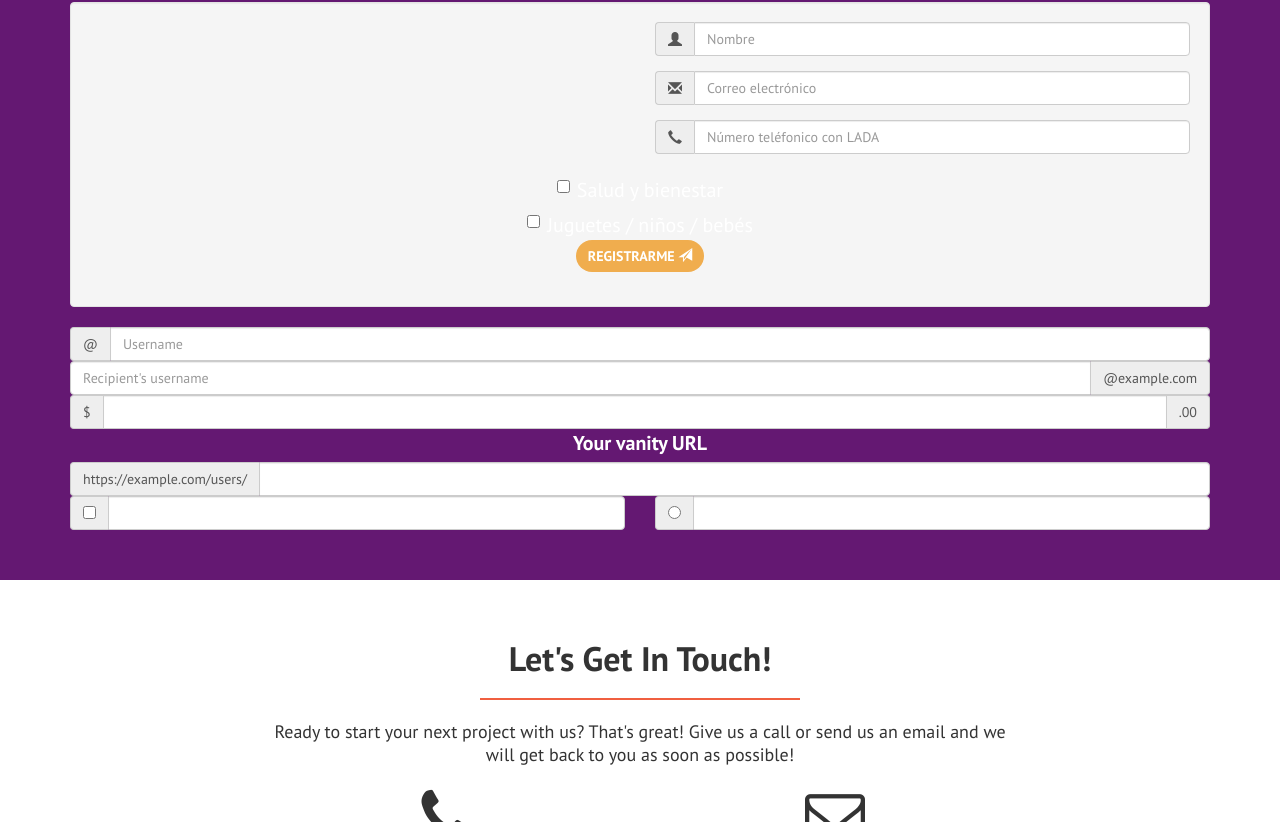
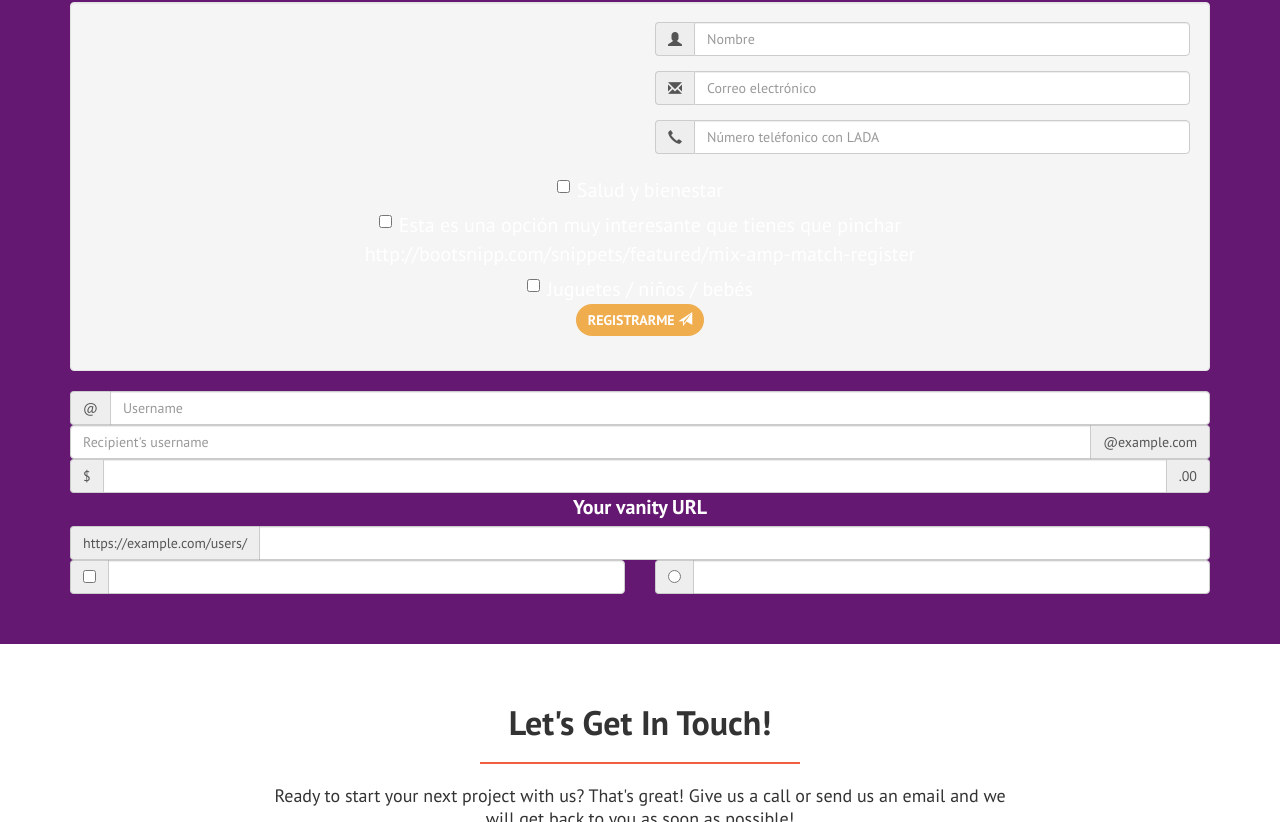
Before and after one commit to albertotaba/vamosmexico, a website: page index.html in a window 1280 px wide. Shown: the part 2240-3062 px from the top of the page. Drawn offline with nearby package versions, Linux system fonts and the light colour scheme.

Commit message:
Haciendo checkbox

```diff
--- a/index.html
+++ b/index.html
@@ -210,6 +210,15 @@
 </div>
 
 <div class="checkbox">
+  <label>
+    <input type="checkbox" value="">
+    Esta es una opción muy interesante que tienes que pinchar
+  </label>
+</div>
+
+http://bootsnipp.com/snippets/featured/mix-amp-match-register
+
+<div class="checkbox">
   <label><input type="checkbox" value="">Juguetes / niños / bebés</label>
 </div>
 
```
